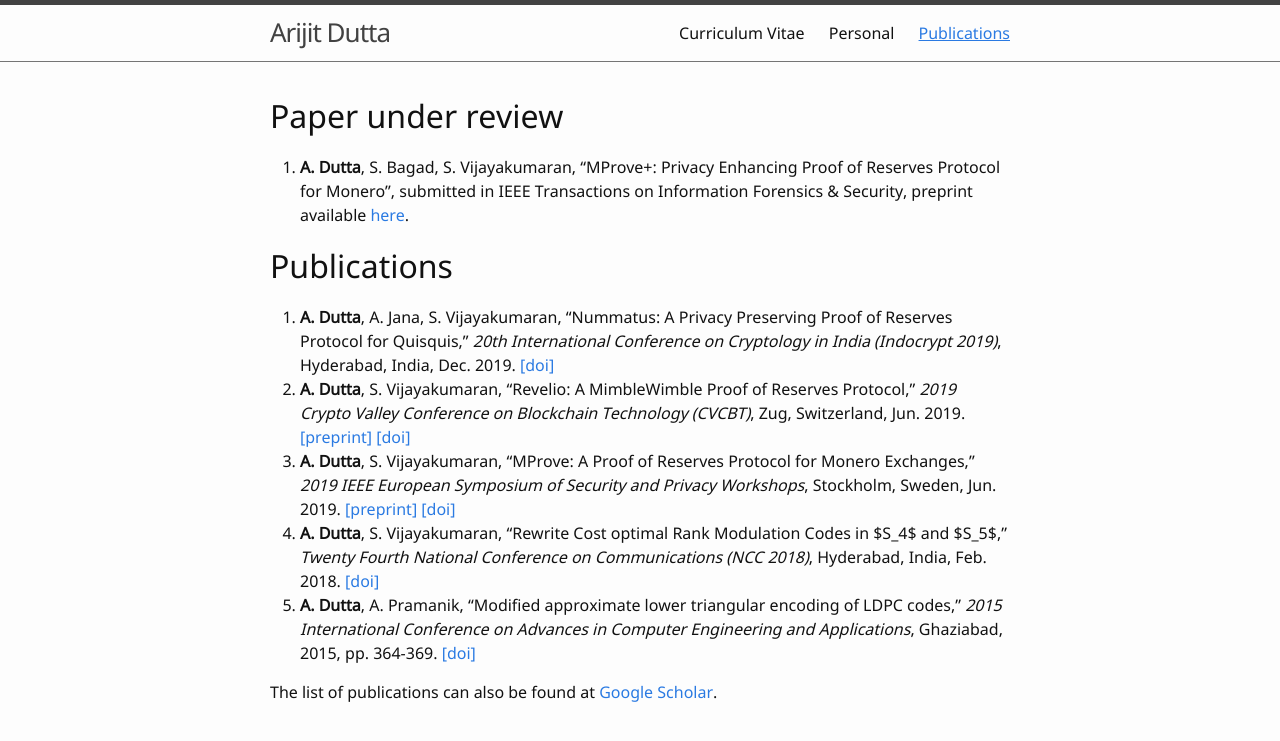
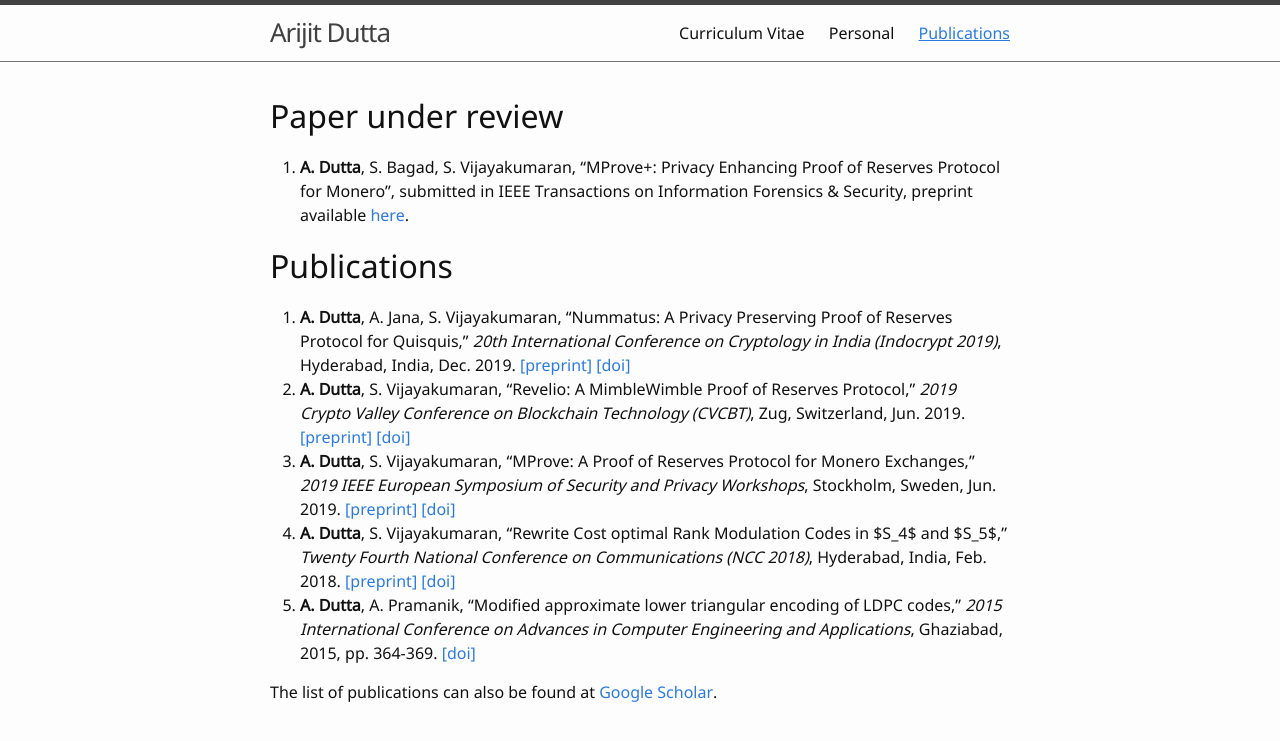
Before and after one commit to arijitdutta67/Hello-world, a Jekyll site: the page built from Publication.md, in a window 1280 px wide. Shown: the top 741 px of the page. Built offline with Jekyll 4.4.1, drawn with Linux system fonts in a browser that asks for light colours.

Commit message:
Adding preprints

```diff
--- a/Publication.md
+++ b/Publication.md
@@ -6,10 +6,10 @@ nav: true
 1. **A. Dutta**, S. Bagad, S. Vijayakumaran, "MProve+: Privacy Enhancing Proof of Reserves Protocol for Monero", submitted in IEEE Transactions on Information Forensics & Security, preprint available [here]({{ site.baseurl }}/paper/MProvePlus.pdf).
 
 # Publications
-  1. **A. Dutta**, A. Jana, S. Vijayakumaran, "Nummatus: A Privacy Preserving Proof of Reserves Protocol for Quisquis," *20th International Conference on Cryptology in India (Indocrypt 2019)*, Hyderabad, India, Dec. 2019. [[doi]](https://doi.org/10.1007/978-3-030-35423-7_10)
+  1. **A. Dutta**, A. Jana, S. Vijayakumaran, "Nummatus: A Privacy Preserving Proof of Reserves Protocol for Quisquis," *20th International Conference on Cryptology in India (Indocrypt 2019)*, Hyderabad, India, Dec. 2019. [[preprint]]({{ site.baseurl }}/paper/QuisquisPoA.pdf) [[doi]](https://doi.org/10.1007/978-3-030-35423-7_10)
   1. **A. Dutta**, S. Vijayakumaran, "Revelio: A MimbleWimble Proof of Reserves Protocol," *2019 Crypto Valley Conference on Blockchain Technology (CVCBT)*, Zug, Switzerland, Jun. 2019. [[preprint]](https://eprint.iacr.org/2019/684) [[doi]](https://doi.org/10.1109/CVCBT.2019.000-5)
   1. **A. Dutta**, S. Vijayakumaran, "MProve: A Proof of Reserves Protocol for Monero Exchanges," *2019 IEEE European Symposium of Security and Privacy Workshops*, Stockholm, Sweden, Jun. 2019. [[preprint]](https://eprint.iacr.org/2018/1210) [[doi]](https://doi.org/10.1109/EuroSPW.2019.00043)
-  1. **A. Dutta**, S. Vijayakumaran, "Rewrite Cost optimal Rank Modulation Codes in $S_4$ and $S_5$," *Twenty Fourth National Conference on Communications (NCC 2018)*, Hyderabad, India, Feb. 2018. [[doi]](https://doi.org/10.1109/NCC.2018.8600115)
+  1. **A. Dutta**, S. Vijayakumaran, "Rewrite Cost optimal Rank Modulation Codes in $S_4$ and $S_5$," *Twenty Fourth National Conference on Communications (NCC 2018)*, Hyderabad, India, Feb. 2018. [[preprint]]({{ site.baseurl }}/paper/paper_ncc.pdf) [[doi]](https://doi.org/10.1109/NCC.2018.8600115)
   1. **A. Dutta**, A. Pramanik, "Modified approximate lower triangular encoding of LDPC codes," *2015 International Conference on Advances in Computer Engineering and Applications*, Ghaziabad, 2015, pp. 364-369. [[doi]](https://doi.org/10.1109/ICACEA.2015.7164731)
 
 The list of publications can also be found at [Google Scholar](https://scholar.google.com/citations?user=Ql795agAAAAJ&hl=en).
```
Also changed, not shown: 8 other files.
